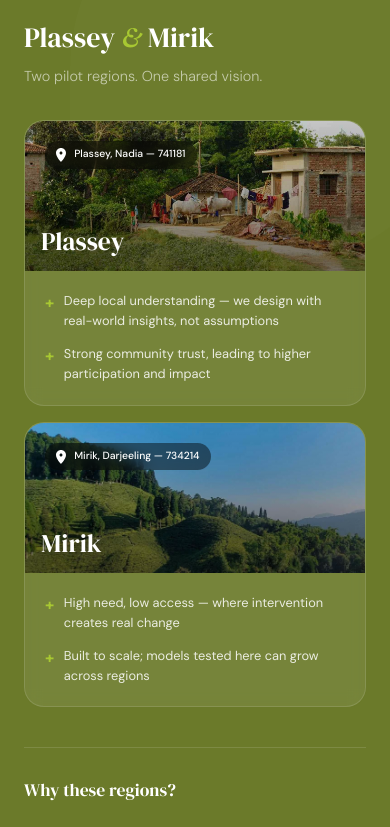
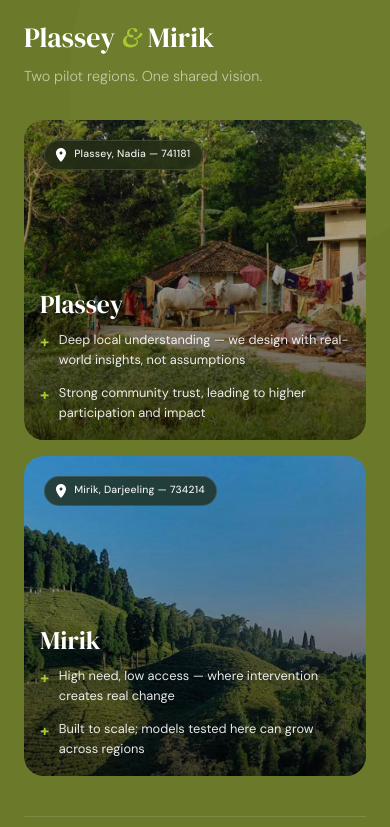
Before and after one commit to Raysin007/rysf, a React (Vite) app: page / in a window 390 px wide. Shown: the part 3064-3891 px from the top of the page. Built offline with nearby package versions, Linux system fonts and the light colour scheme.

Commit message:
Fixed areas__card-pin-badge content

```diff
--- a/src/components/Areas.css
+++ b/src/components/Areas.css
@@ -76,9 +76,6 @@
 .areas__card {
   border-radius: 20px;
   overflow: hidden;
-  background: rgba(255, 255, 255, 0.08);
-  border: 1px solid rgba(255, 255, 255, 0.12);
-  backdrop-filter: blur(8px);
   transition:
     transform 0.3s,
     box-shadow 0.3s;
@@ -86,14 +83,15 @@
 
 .areas__card:hover {
   transform: translateY(-6px);
-  box-shadow: 0 20px 50px rgba(0, 0, 0, 0.25);
+  box-shadow: 0 20px 50px rgba(0, 0, 0, 0.35);
 }
 
 .areas__card-visual {
   position: relative;
-  height: 200px;
+  height: 400px;
   display: flex;
-  align-items: flex-end;
+  flex-direction: column;
+  justify-content: space-between;
   padding: 1.5rem;
 }
 
@@ -104,13 +102,23 @@
   display: flex;
   align-items: center;
   gap: 0.5rem;
-  background: rgba(0, 0, 0, 0.45);
-  backdrop-filter: blur(8px);
-  color: white;
-  font-size: 0.72rem;
+  background: rgba(30, 40, 20, 0.75);
+  backdrop-filter: blur(12px);
+  -webkit-backdrop-filter: blur(12px);
+  color: rgba(255, 255, 255, 0.92);
+  font-size: 0.75rem;
   font-weight: 500;
-  padding: 0.4rem 0.85rem;
+  padding: 0.45rem 1rem 0.45rem 0.75rem;
   border-radius: 100px;
+  letter-spacing: 0.02em;
+  border: 1px solid rgba(255, 255, 255, 0.12);
+}
+
+.areas__card-content {
+  display: flex;
+  flex-direction: column;
+  gap: 1rem;
+  margin-top: auto;
 }
 
 .areas__card-name {
@@ -123,10 +131,11 @@
 }
 
 .areas__card-body {
-  padding: 1.75rem;
   display: flex;
   flex-direction: column;
-  gap: 1rem;
+  gap: 0.75rem;
+  background: none;
+  padding: 0;
 }
 
 .areas__card-point {
@@ -144,8 +153,8 @@
 }
 
 .areas__card-point p {
-  font-size: 0.9rem;
-  color: rgba(255, 255, 255, 0.85);
+  font-size: 0.88rem;
+  color: rgba(255, 255, 255, 0.9);
   line-height: 1.6;
   font-weight: 400;
 }
@@ -229,14 +238,13 @@
     margin-bottom: 3rem;
   }
   .areas__card-visual {
-    height: 180px;
+    height: 360px;
     padding: 1.25rem;
   }
   .areas__card-name {
     font-size: 2rem;
   }
-  .areas__card-body {
-    padding: 1.5rem;
+  .areas__card-content {
     gap: 0.85rem;
   }
   .areas__card-point {
@@ -287,7 +295,7 @@
     margin-bottom: 2.5rem;
   }
   .areas__card-visual {
-    height: 150px;
+    height: 320px;
     padding: 1rem;
   }
   .areas__card-pin-badge {
@@ -297,8 +305,7 @@
   .areas__card-name {
     font-size: 1.6rem;
   }
-  .areas__card-body {
-    padding: 1.25rem;
+  .areas__card-content {
     gap: 0.75rem;
   }
   .areas__card-point {
--- a/src/components/Areas.tsx
+++ b/src/components/Areas.tsx
@@ -41,7 +41,7 @@ export default function Areas() {
               <div
                 className="areas__card-visual"
                 style={{
-                  backgroundImage: `linear-gradient(to bottom, rgba(0,0,0,0.15) 0%, rgba(0,0,0,0.55) 100%), url(${area.image})`,
+                  backgroundImage: `linear-gradient(to bottom, rgba(0,0,0,0.15) 0%, rgba(0,0,0,0.65) 100%), url(${area.image})`,
                   backgroundSize: "cover",
                   backgroundPosition: "center",
                 }}
@@ -55,8 +55,9 @@ export default function Areas() {
                   </svg>
                   {area.name}, {area.region} — {area.pin}
                 </div>
+
+                <div className="areas__card-content">
                   <div className="areas__card-name">{area.name}</div>
-              </div>
                   <div className="areas__card-body">
                     {area.points.map((p, i) => (
                       <div key={i} className="areas__card-point">
@@ -64,6 +65,8 @@ export default function Areas() {
                         <p>{p}</p>
                       </div>
                     ))}
+                  </div>
+                </div>
               </div>
             </div>
           ))}
```
Lines whose indentation alone changed are shown as unchanged.
